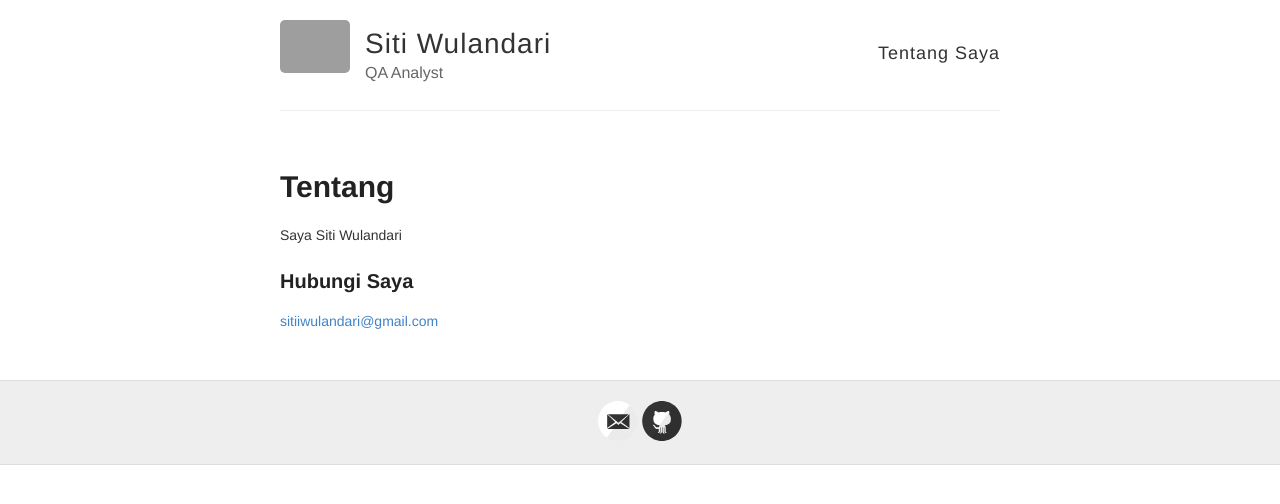
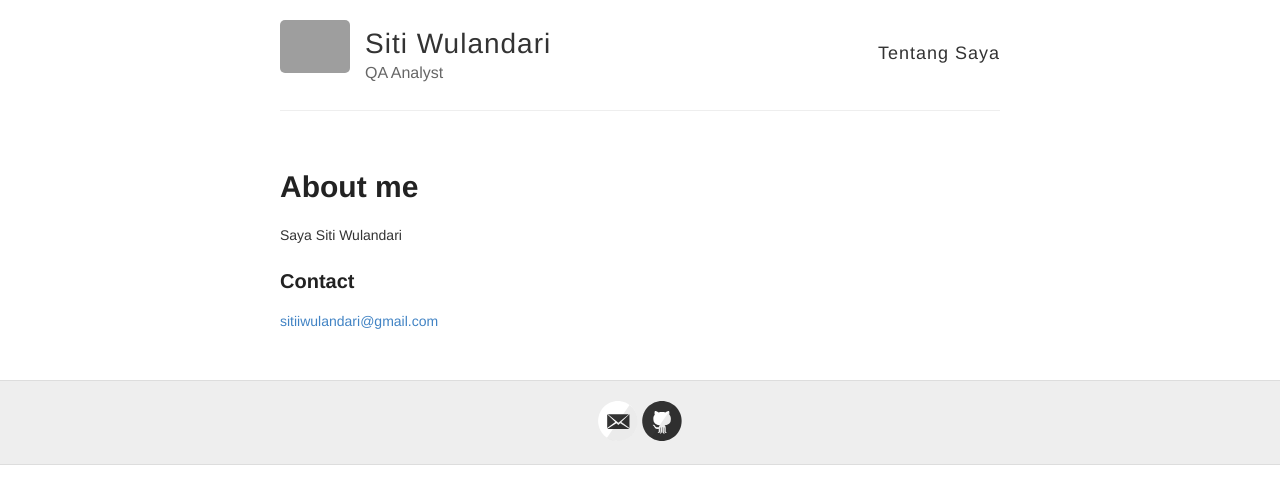
Before and after one commit to sitiwulandari/sitiwulandari.github.io, a Jekyll site: the page built from about.md, in a window 1280 px wide. Shown: the top 504 px of the page. Built offline with Jekyll 4.4.1, drawn with Linux system fonts in a browser that asks for light colours; grey boxes are pictures that could not be loaded.

Commit message:
Update about.md

```diff
--- a/about.md
+++ b/about.md
@@ -1,12 +1,11 @@
 ---
 layout: page
-title: Tentang Saya
-title: Tentang
+title: About me
 permalink: /about/
 ---
 
 Saya Siti Wulandari
 
-### Hubungi Saya
+### Contact
 
 [sitiiwulandari@gmail.com](mailto:sitiiwulandari@gmail.com)
```
